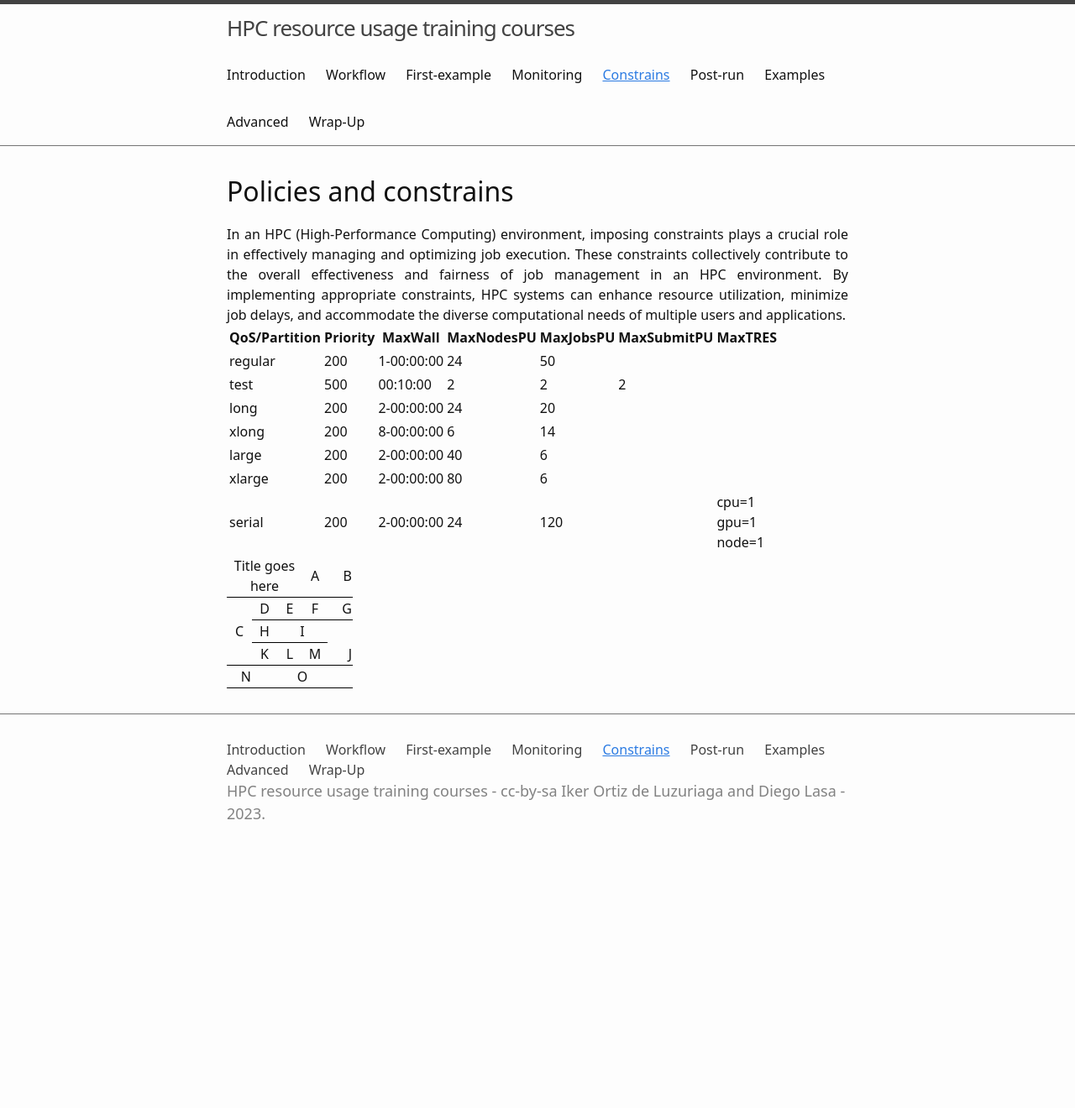
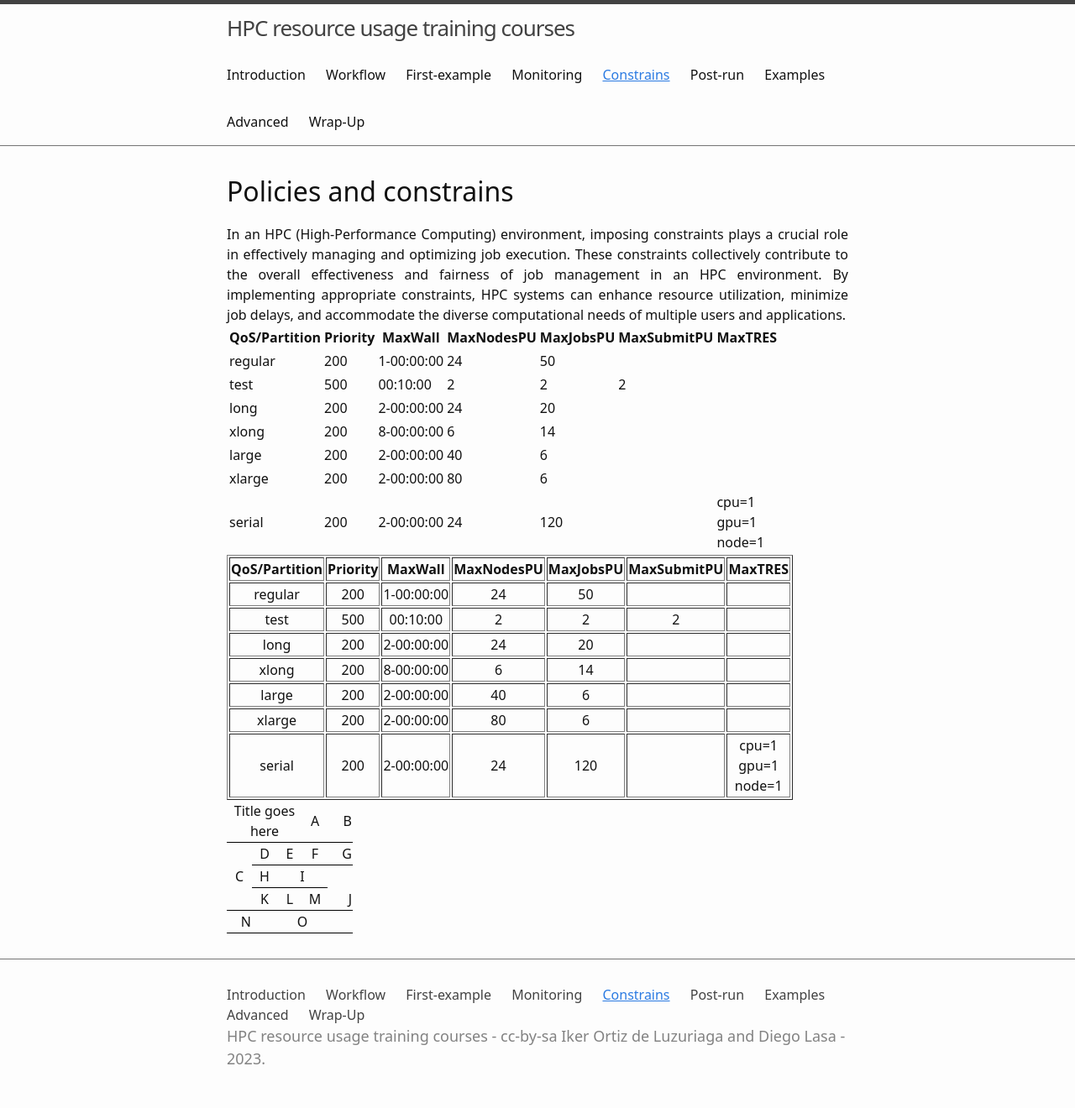
Before and after one commit to dipc-cc/slurm-training, a Jekyll site: the page built from 5_constrains.md, in a window 1280 px wide. Shown: the whole page at 84% size. Built offline with Jekyll 4.4.1, drawn with Linux system fonts in a browser that asks for light colours; some web fonts are replaced; before the commit the page ends 1028 px from its top, so only the background shows below that.

Commit message:
Creating Tables with border for 5.lesson

```diff
--- a/5_constrains.md
+++ b/5_constrains.md
@@ -18,6 +18,83 @@ In an HPC (High-Performance Computing) environment, imposing constraints plays a
 | large         | 200      |  2-00:00:00  | 40         |   6         |             |                            |
 | xlarge        | 200      |  2-00:00:00  | 80         |   6         |             |                            |
 | serial        | 200      |  2-00:00:00  | 24         | 120         |             | cpu=1<br/>gpu=1<br/>node=1 |
+
+
+<table border="1" style="text-align: center">
+  <tr>
+    <th>QoS/Partition</th>
+    <th>Priority</th>
+    <th>MaxWall</th>
+    <th>MaxNodesPU</th>
+    <th>MaxJobsPU</th>
+    <th>MaxSubmitPU</th>
+    <th>MaxTRES</th>
+  </tr>
+  <tr>
+    <td>regular</td>
+    <td>200</td>
+    <td>1-00:00:00</td>
+    <td>24</td>
+    <td>50</td>
+    <td></td>
+    <td></td>
+  </tr>
+  <tr>
+    <td>test</td>
+    <td>500</td>
+    <td>00:10:00</td>
+    <td>2</td>
+    <td>2</td>
+    <td>2</td>
+    <td></td>
+  </tr>
+  <tr>
+    <td>long</td>
+    <td>200</td>
+    <td>2-00:00:00</td>
+    <td>24</td>
+    <td>20</td>
+    <td></td>
+    <td></td>
+  </tr>
+  <tr>
+    <td>xlong</td>
+    <td>200</td>
+    <td>8-00:00:00</td>
+    <td>6</td>
+    <td>14</td>
+    <td></td>
+    <td></td>
+  </tr>
+  <tr>
+    <td>large</td>
+    <td>200</td>
+    <td>2-00:00:00</td>
+    <td>40</td>
+    <td>6</td>
+    <td></td>
+    <td></td>
+  </tr>
+  <tr>
+    <td>xlarge</td>
+    <td>200</td>
+    <td>2-00:00:00</td>
+    <td>80</td>
+    <td>6</td>
+    <td></td>
+    <td></td>
+  </tr>
+  <tr>
+    <td>serial</td>
+    <td>200</td>
+    <td>2-00:00:00</td>
+    <td>24</td>
+    <td>120</td>
+    <td></td>
+    <td>cpu=1<br/>gpu=1<br/>node=1</td>
+  </tr>
+</table>
+
 
 <table style="text-align: center; border-collapse: collapse;">
   <colgroup>
```
